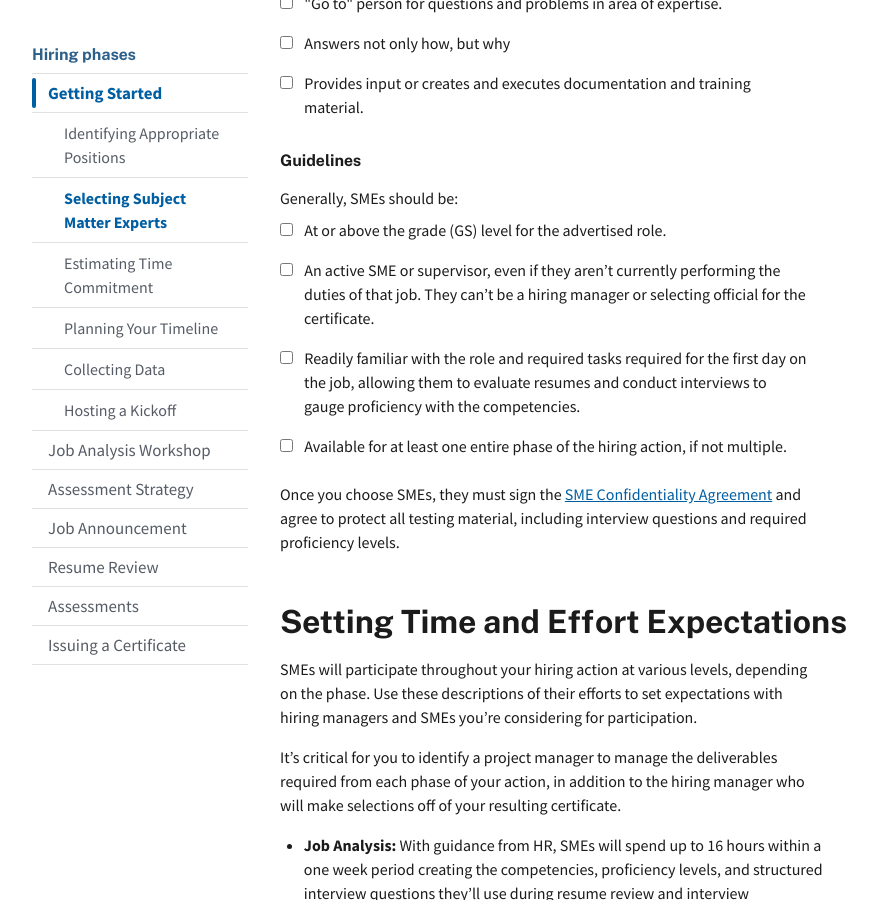
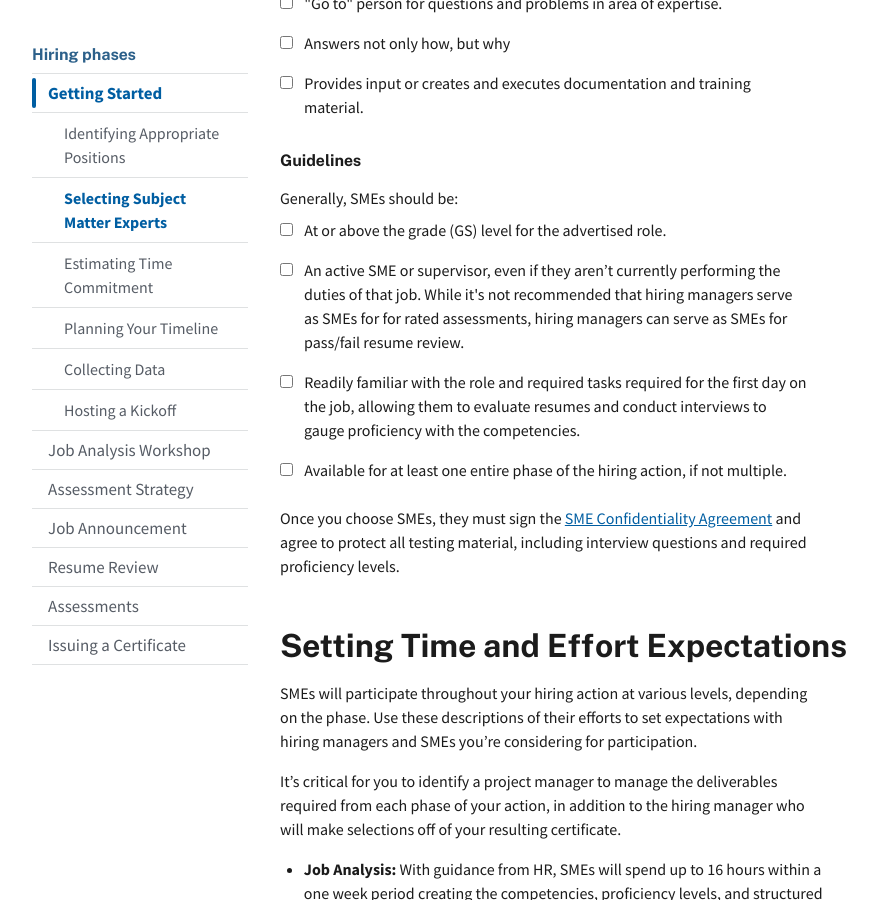
Before and after one commit to usds/SME-QA-Website, a Jekyll site: the page built from pages/phases/getting-started/selecting-smes.md, in a window 1280 px wide and 900 px high, scrolled down 1030 px. Shown: the whole window, without its empty margins (128-1005 px from the left). Built offline with Jekyll 4.4.1, drawn with Linux system fonts in a browser that asks for light colours.

Commit message:
Update _sme-selection-checklist.html

```diff
--- a/_includes/_sme-selection-checklist.html
+++ b/_includes/_sme-selection-checklist.html
@@ -95,7 +95,7 @@
       <label class="smeqa-sme-selection-checklist__label">
         <input type="checkbox" name="sme11" />
         <span class="smeqa-sme-selection-checklist__container">
-          An active SME or supervisor, even if they aren’t currently performing the duties of that job. They can’t be a hiring manager or selecting official for the certificate.
+          An active SME or supervisor, even if they aren’t currently performing the duties of that job. While it's not recommended that hiring managers serve as SMEs for for rated assessments, hiring managers can serve as SMEs for pass/fail resume review.
         </span>
       </label>
     </li>
```
